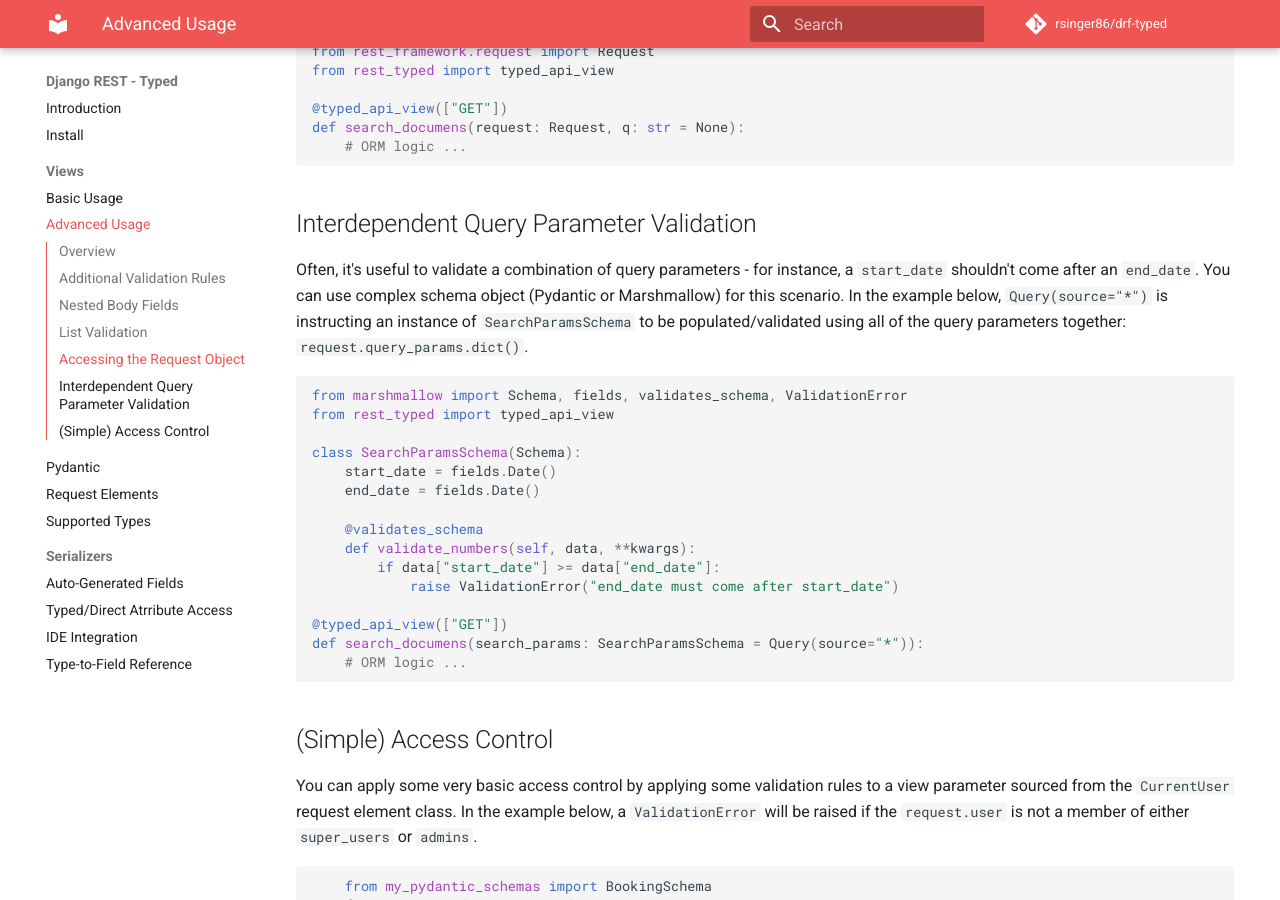
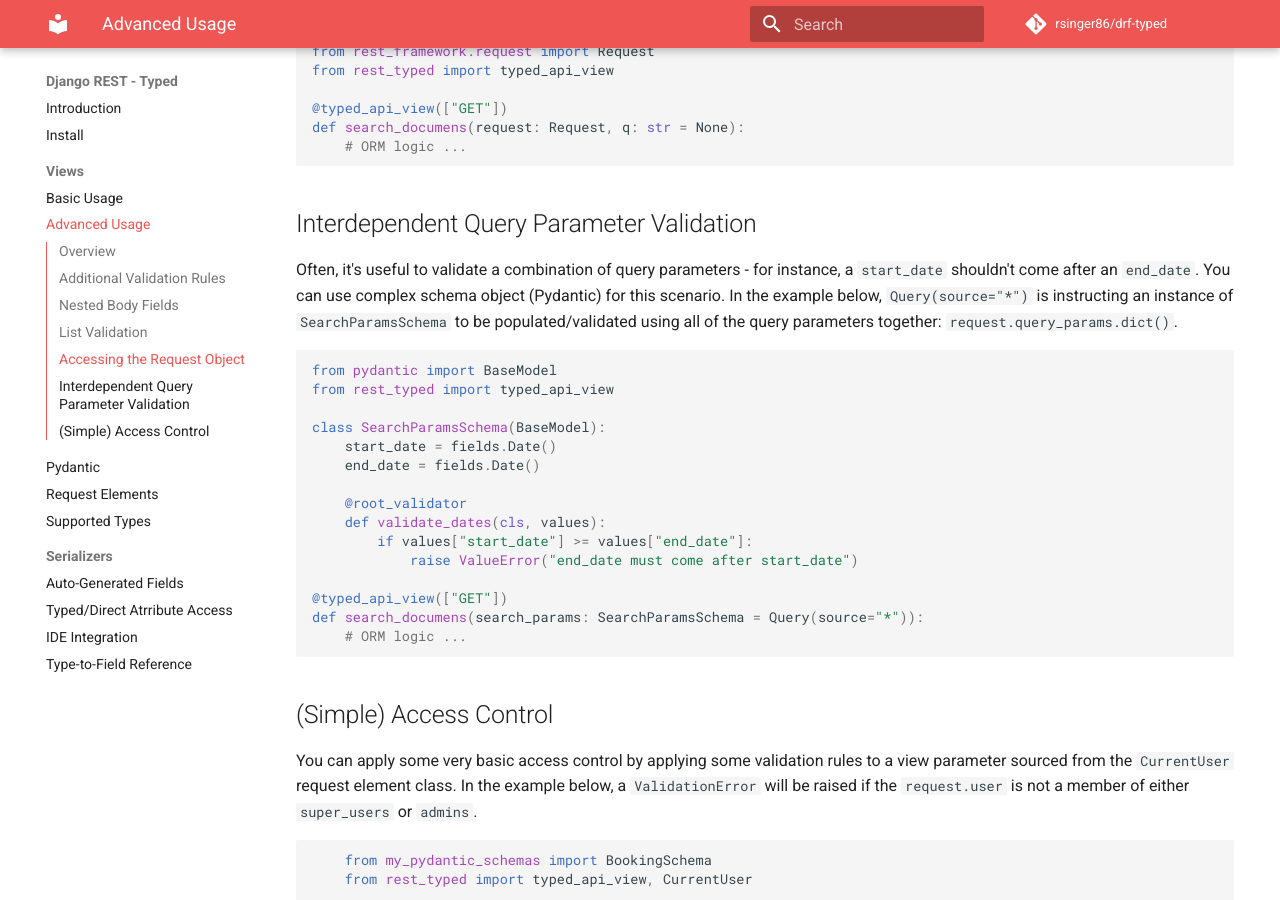
Before and after one commit to rsinger86/drf-typed, an MkDocs documentation site: the page built from docs/views/advanced_usage.md, in a window 1280 px wide and 900 px high, scrolled down 2811 px. Built offline with MkDocs 1.6.1 and Material for MkDocs 9.7.7, drawn with Linux system fonts in a browser that asks for light colours; comment, search, counter and statistics services are not loaded.

Commit message:
Docs fix

````diff
--- a/docs/views/advanced_usage.md
+++ b/docs/views/advanced_usage.md
@@ -136,20 +136,20 @@ def search_documens(request: Request, q: str = None):
 
 ## Interdependent Query Parameter Validation
 
-Often, it's useful to validate a combination of query parameters - for instance, a `start_date` shouldn't come after an `end_date`. You can use complex schema object (Pydantic or Marshmallow) for this scenario. In the example below, `Query(source="*")` is instructing an instance of `SearchParamsSchema` to be populated/validated using all of the query parameters together: `request.query_params.dict()`.
+Often, it's useful to validate a combination of query parameters - for instance, a `start_date` shouldn't come after an `end_date`. You can use complex schema object (Pydantic) for this scenario. In the example below, `Query(source="*")` is instructing an instance of `SearchParamsSchema` to be populated/validated using all of the query parameters together: `request.query_params.dict()`.
 
 ```python
-from marshmallow import Schema, fields, validates_schema, ValidationError
+from pydantic import BaseModel
 from rest_typed import typed_api_view
 
-class SearchParamsSchema(Schema):
+class SearchParamsSchema(BaseModel):
     start_date = fields.Date()
     end_date = fields.Date()
 
-    @validates_schema
-    def validate_numbers(self, data, **kwargs):
-        if data["start_date"] >= data["end_date"]:
-            raise ValidationError("end_date must come after start_date")
+    @root_validator
+    def validate_dates(cls, values):
+        if values["start_date"] >= values["end_date"]:
+            raise ValueError("end_date must come after start_date")
 
 @typed_api_view(["GET"])
 def search_documens(search_params: SearchParamsSchema = Query(source="*")):
````
Also changed, not shown: README.md (+1 -1 lines), docs/index.md (+1 -1 lines), docs/views/simple_usage.md (+1 -1 lines), 1 other file.
